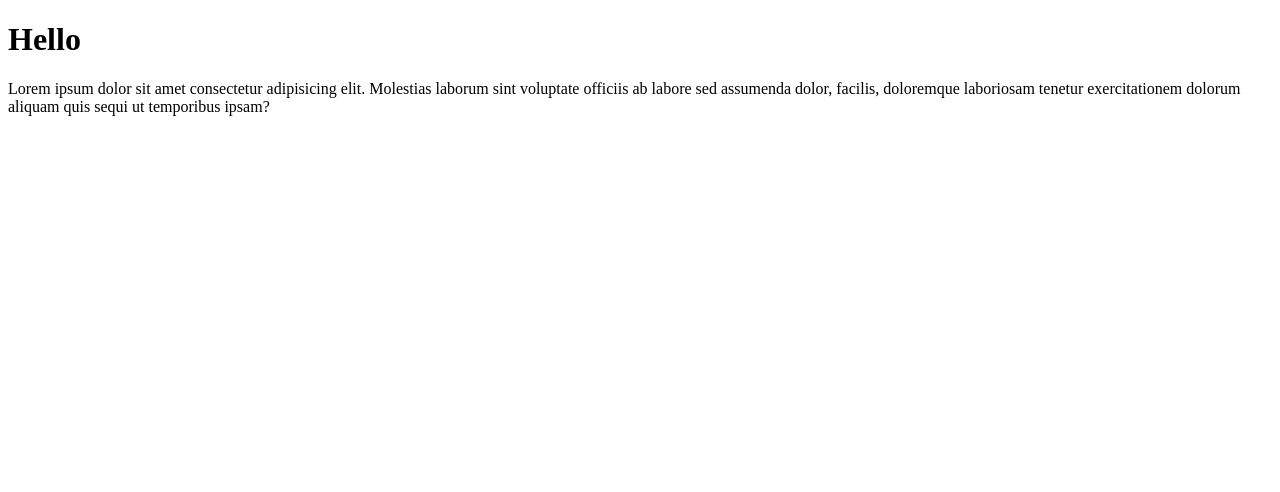
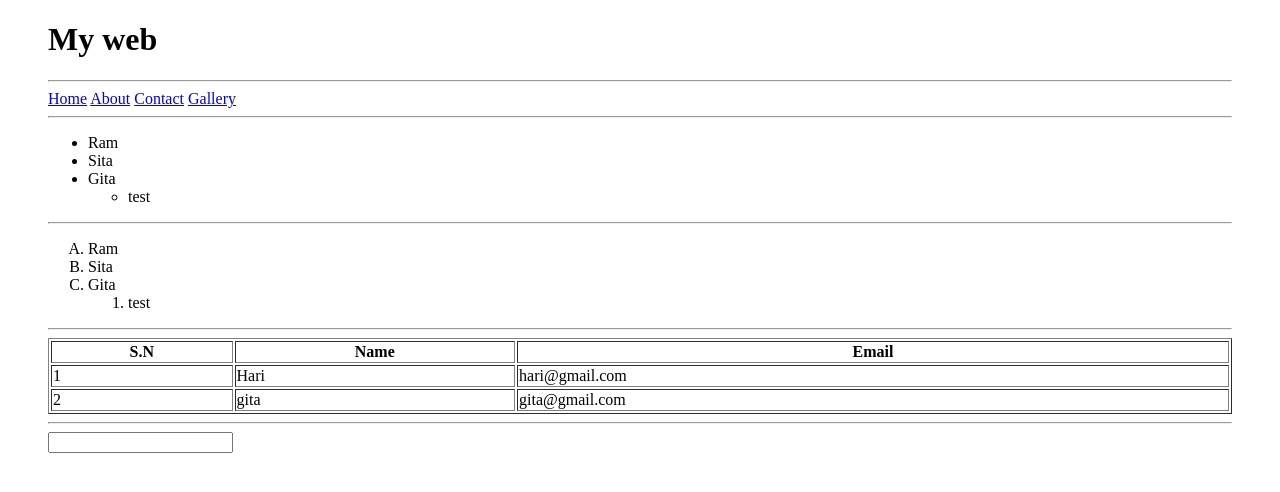
Before and after one commit to dpdahal/angular-java-course, a plain HTML site: page html-introduction/index.html in a window 1280 px wide. Drawn offline with Linux system fonts and the light colour scheme.

Commit message:
basic html info

```diff
--- a/html-introduction/index.html
+++ b/html-introduction/index.html
@@ -3,12 +3,64 @@
 <head>
     <meta charset="UTF-8">
     <meta name="viewport" content="width=device-width, initial-scale=1.0">
-    <title>Document</title>
+    <meta name="Keywords" content="html,css,java,angular">
+    <title>Web</title>
 </head>
 <body>
-    <h1>Hello</h1>
-    <p>
-        Lorem ipsum dolor sit amet consectetur adipisicing elit. Molestias laborum sint voluptate officiis ab labore sed assumenda dolor, facilis, doloremque laboriosam tenetur exercitationem dolorum aliquam quis sequi ut temporibus ipsam?
-    </p>
+    <blockquote>
+        <h1>My web</h1>
+        <hr>
+        <a href="index.html">Home</a>
+        <a href="about.html">About</a>
+        <a href="contact.html">Contact</a>
+        <a href="gallery.html">Gallery</a>
+
+        <hr>
+        <ul>
+            <li>Ram</li>
+            <li>Sita</li>
+            <li>Gita
+                <ul>
+                    <li>test</li>
+                </ul>
+            </li>
+        </ul>
+        <hr>
+        <ol type="A">
+            <li>Ram</li>
+            <li>Sita</li>
+            <li>Gita
+                <ol>
+                    <li>test</li>
+                </ol>
+            </li>
+        </ol>
+        <hr>
+
+        <table border="1" width="100%">
+            <tr>
+                <th>S.N</th>
+                <th>Name</th>
+                <th>Email</th>
+            </tr>
+            <tr>
+                <td>1</td>
+                <td>Hari</td>
+                <td>hari@gmail.com</td>
+            </tr>
+            <tr>
+                <td>2</td>
+                <td>gita</td>
+                <td>gita@gmail.com</td>
+            </tr>
+
+        </table>
+        <hr>
+
+        <form action="">
+            <input type="text">
+        </form>
+
+    </blockquote>
 </body>
 </html>
```
Also changed, not shown: html-introduction/about.html (added, +17 -0 lines), html-introduction/contact.html (added, +28 -0 lines), html-introduction/gallery.html (added, +19 -0 lines), 1 other file.
